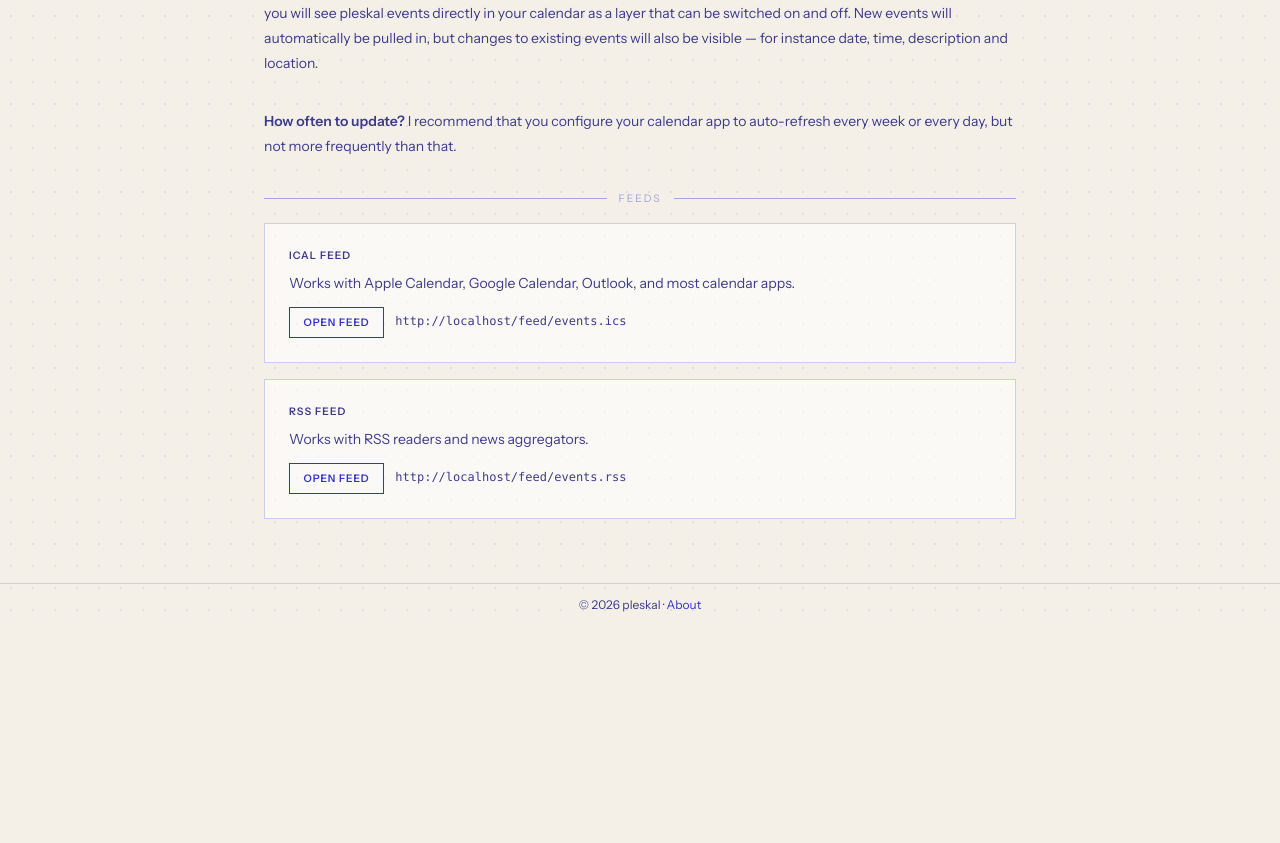
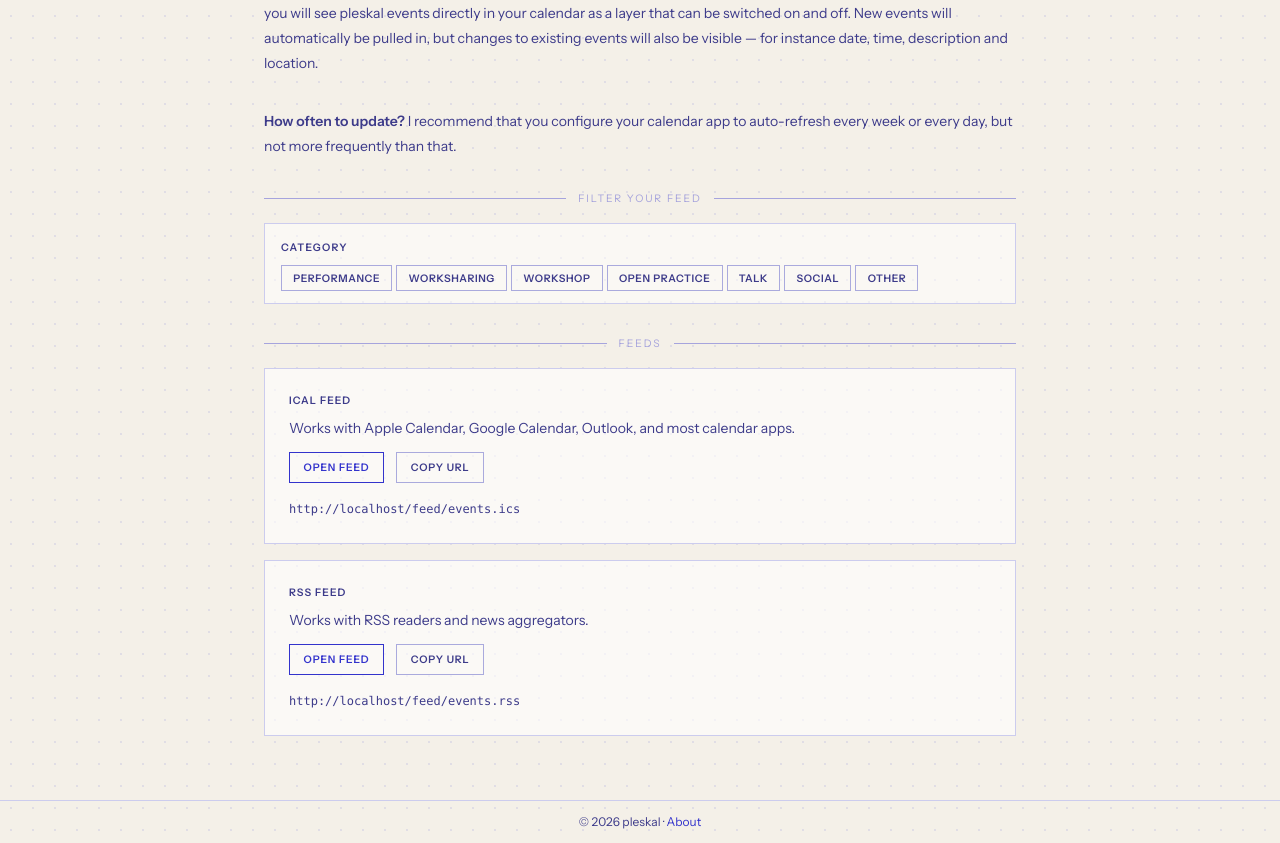
Before and after one commit to ariansajina/pleskal, a Django app: page /subscribe/ in a window 1280 px wide. Shown: the part 325-1168 px from the top of the page. Before the commit the page ends 937 px from the top, so only its background shows below. Run offline with Django 5.2, Linux system fonts and the light colour scheme; data that the repository does not hold is empty; style sheets or scripts are compiled from the project's sources; some web fonts are replaced.

Commit message:
add filters for feeds

```diff
--- a/events/management/commands/base_import.py
+++ b/events/management/commands/base_import.py
@@ -139,9 +139,7 @@ class BaseEventImportCommand(BaseCommand):
         incoming: dict[tuple[str, datetime.datetime], dict] = {}
         for rec in records:
             try:
-                start_dt_utc = _parse_dt(rec["start_datetime"]).astimezone(
-                    datetime.UTC
-                )
+                start_dt_utc = _parse_dt(rec["start_datetime"]).astimezone(datetime.UTC)
             except ValueError:
                 continue  # malformed records are handled during upsert
             key = (rec["source_url"], start_dt_utc)
--- a/events/views.py
+++ b/events/views.py
@@ -468,3 +468,23 @@ class EventToggleDraftView(RateLimitMixin, LoginRequiredMixin, View):
 
 class SubscribeView(TemplateView):
     template_name = "events/subscribe.html"
+
+    def get_context_data(self, **kwargs):
+        from django.contrib.auth import get_user_model
+
+        ctx = super().get_context_data(**kwargs)
+        User = get_user_model()
+        ctx["category_choices"] = EventCategory.choices
+        upcoming_publisher_ids = (
+            Event.objects.filter(
+                start_datetime__gte=timezone.now(),
+                is_draft=False,
+                submitted_by__isnull=False,
+            )
+            .values_list("submitted_by_id", flat=True)
+            .distinct()
+        )
+        ctx["publishers"] = User.objects.filter(pk__in=upcoming_publisher_ids).order_by(
+            "display_name"
+        )
+        return ctx
--- /dev/null
+++ b/static/js/subscribe-filters.js
@@ -0,0 +1,44 @@
+document.addEventListener('DOMContentLoaded', function () {
+    var filtersEl = document.getElementById('subscribe-filters');
+    if (!filtersEl) return;
+
+    var icalBase = filtersEl.dataset.icalBase;
+    var rssBase  = filtersEl.dataset.rssBase;
+
+    function buildParams() {
+        var params = new URLSearchParams();
+        filtersEl.querySelectorAll('input[name="category"]:checked').forEach(function (cb) {
+            params.append('category', cb.value);
+        });
+        filtersEl.querySelectorAll('input[name="publisher"]:checked').forEach(function (cb) {
+            params.append('publisher', cb.value);
+        });
+        return params;
+    }
+
+    function updateURLs() {
+        var qs = buildParams().toString();
+        var suffix = qs ? '?' + qs : '';
+        var icalUrl = icalBase + suffix;
+        var rssUrl  = rssBase  + suffix;
+        document.getElementById('ical-url-display').textContent = icalUrl;
+        document.getElementById('rss-url-display').textContent  = rssUrl;
+        document.getElementById('ical-open-link').href = icalUrl;
+        document.getElementById('rss-open-link').href  = rssUrl;
+    }
+
+    function copyHandler(displayId, btn) {
+        btn.addEventListener('click', function () {
+            navigator.clipboard.writeText(document.getElementById(displayId).textContent).then(function () {
+                var orig = btn.textContent;
+                btn.textContent = 'Copied!';
+                setTimeout(function () { btn.textContent = orig; }, 2000);
+            });
+        });
+    }
+
+    filtersEl.addEventListener('change', updateURLs);
+    copyHandler('ical-url-display', document.getElementById('ical-copy-btn'));
+    copyHandler('rss-url-display',  document.getElementById('rss-copy-btn'));
+    updateURLs();
+});
--- a/templates/events/subscribe.html
+++ b/templates/events/subscribe.html
@@ -1,4 +1,5 @@
 {% extends "base.html" %}
+{% load static %}
 
 {% block title %}Subscribe — pleskal{% endblock %}
 
@@ -17,24 +18,71 @@
     <strong>How often to update?</strong> I recommend that you configure your calendar app to auto-refresh every week or every day, but not more frequently than that.
   </p>
 
-  <div class="section-rule">Feeds</div>
+  <div class="section-rule">Filter your feed</div>
+
+  <div id="subscribe-filters"
+       data-ical-base="{{ request.scheme }}://{{ request.get_host }}{% url 'event_ical_feed' %}"
+       data-rss-base="{{ request.scheme }}://{{ request.get_host }}{% url 'event_rss_feed' %}">
+
+    <div class="filter-panel" style="margin-top:var(--space-4);">
+
+      <div class="filter-panel__group">
+        <span class="filter-panel__group-label">Category</span>
+        <div class="filter-checkboxes">
+          {% for value, label in category_choices %}
+            <label>
+              <input type="checkbox" name="category" value="{{ value }}">
+              <span class="filter-chip">{{ label }}</span>
+            </label>
+          {% endfor %}
+        </div>
+      </div>
+
+      {% if publishers %}
+      <div class="filter-panel__group">
+        <span class="filter-panel__group-label">Publisher</span>
+        <div class="filter-checkboxes">
+          {% for pub in publishers %}
+            <label>
+              <input type="checkbox" name="publisher" value="{{ pub.display_name_slug }}">
+              <span class="filter-chip">{{ pub.public_name }}</span>
+            </label>
+          {% endfor %}
+        </div>
+      </div>
+      {% endif %}
+
+    </div>
+  </div>
+
+  <div class="section-rule" style="margin-top:var(--space-8);">Feeds</div>
 
   <div style="display:flex;flex-direction:column;gap:var(--space-4);margin-top:var(--space-4);">
 
     <div class="card-panel">
       <div class="form-label" style="margin-bottom:var(--space-2);">iCal Feed</div>
       <div class="text-base text-muted" style="margin-bottom:var(--space-3);">Works with Apple Calendar, Google Calendar, Outlook, and most calendar apps.</div>
-      <a href="{% url 'event_ical_feed' %}" class="btn btn--sm" style="margin-right:var(--space-2);">Open feed</a>
-      <code class="text-sm text-muted" style="word-break:break-all;">{{ request.scheme }}://{{ request.get_host }}{% url 'event_ical_feed' %}</code>
+      <div style="display:flex;align-items:center;gap:var(--space-3);flex-wrap:wrap;margin-bottom:var(--space-3);">
+        <a id="ical-open-link" href="{% url 'event_ical_feed' %}" class="btn btn--sm">Open feed</a>
+        <button type="button" id="ical-copy-btn" class="btn btn--sm btn--ghost">Copy URL</button>
+      </div>
+      <code id="ical-url-display" class="text-sm text-muted" style="word-break:break-all;">{{ request.scheme }}://{{ request.get_host }}{% url 'event_ical_feed' %}</code>
     </div>
 
     <div class="card-panel">
       <div class="form-label" style="margin-bottom:var(--space-2);">RSS Feed</div>
       <div class="text-base text-muted" style="margin-bottom:var(--space-3);">Works with RSS readers and news aggregators.</div>
-      <a href="{% url 'event_rss_feed' %}" class="btn btn--sm" style="margin-right:var(--space-2);">Open feed</a>
-      <code class="text-sm text-muted" style="word-break:break-all;">{{ request.scheme }}://{{ request.get_host }}{% url 'event_rss_feed' %}</code>
+      <div style="display:flex;align-items:center;gap:var(--space-3);flex-wrap:wrap;margin-bottom:var(--space-3);">
+        <a id="rss-open-link" href="{% url 'event_rss_feed' %}" class="btn btn--sm">Open feed</a>
+        <button type="button" id="rss-copy-btn" class="btn btn--sm btn--ghost">Copy URL</button>
+      </div>
+      <code id="rss-url-display" class="text-sm text-muted" style="word-break:break-all;">{{ request.scheme }}://{{ request.get_host }}{% url 'event_rss_feed' %}</code>
     </div>
 
   </div>
 </div>
 {% endblock %}
+
+{% block extra_scripts %}
+<script src="{% static 'js/subscribe-filters.js' %}" defer></script>
+{% endblock %}
```
Also changed, not shown: events/feeds.py (+20 -9 lines), events/tests/test_feeds.py (+154 -1 lines), static/images/logo-old.png (deleted), 1 other file.
